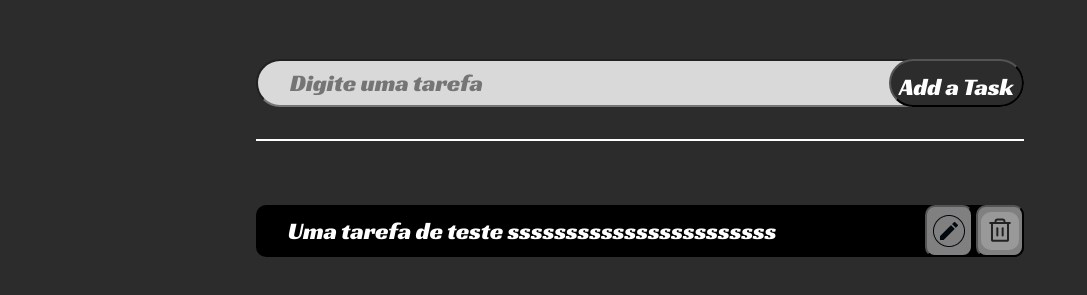
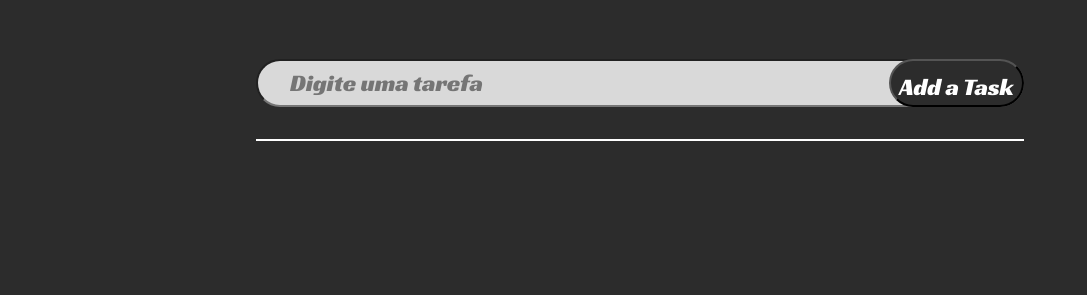
Before and after one commit to Rafael-a11y/to-do-list, a plain HTML site: page index.html in a window 1280 px wide. Shown: the part 289-584 px from the top of the page, without its empty margins (0-1087 px from the left). Drawn offline with nearby package versions, Linux system fonts and the light colour scheme.

Commit message:
Algumas refatorações de código

```diff
--- a/index.html
+++ b/index.html
@@ -29,7 +29,7 @@
         </section>
         <section class="section-task">
             <ul class="task-list">
-                <li class="task-list-item">
+                <!-- <li class="task-list-item">
                     <p class="phrase-task">
                         Uma tarefa de teste sssssssssssssssssssssss
                     </p>
@@ -38,7 +38,7 @@
                         <button class="button-remove-task">
                         </button>
                     </div>
-                </li>
+                </li> -->
             </ul>
         </section>
         <!-- Modal Bootstrap -->
--- a/style.css
+++ b/style.css
@@ -29,7 +29,7 @@
     display: none;
   }
 
-  *,html,body
+  *
   {
     margin: 0;
     padding: 0;
@@ -41,7 +41,11 @@
     --bs-body-color: #FFF;
     --bs-body-font-family: "Racing Sans One";
     font-weight: 400;
+  }
 
+  body,.phrase-task,.task-list-item,.button-add-task
+  {
+    transition: 2s!important;
   }
 
   h1
```
